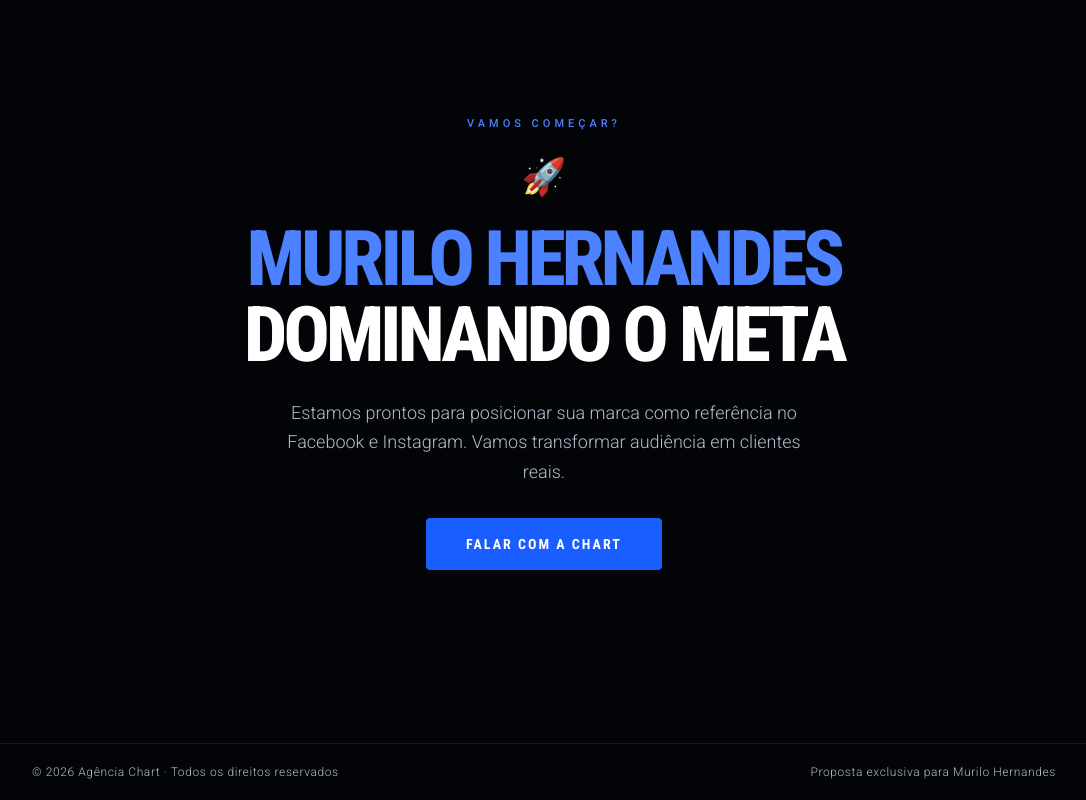
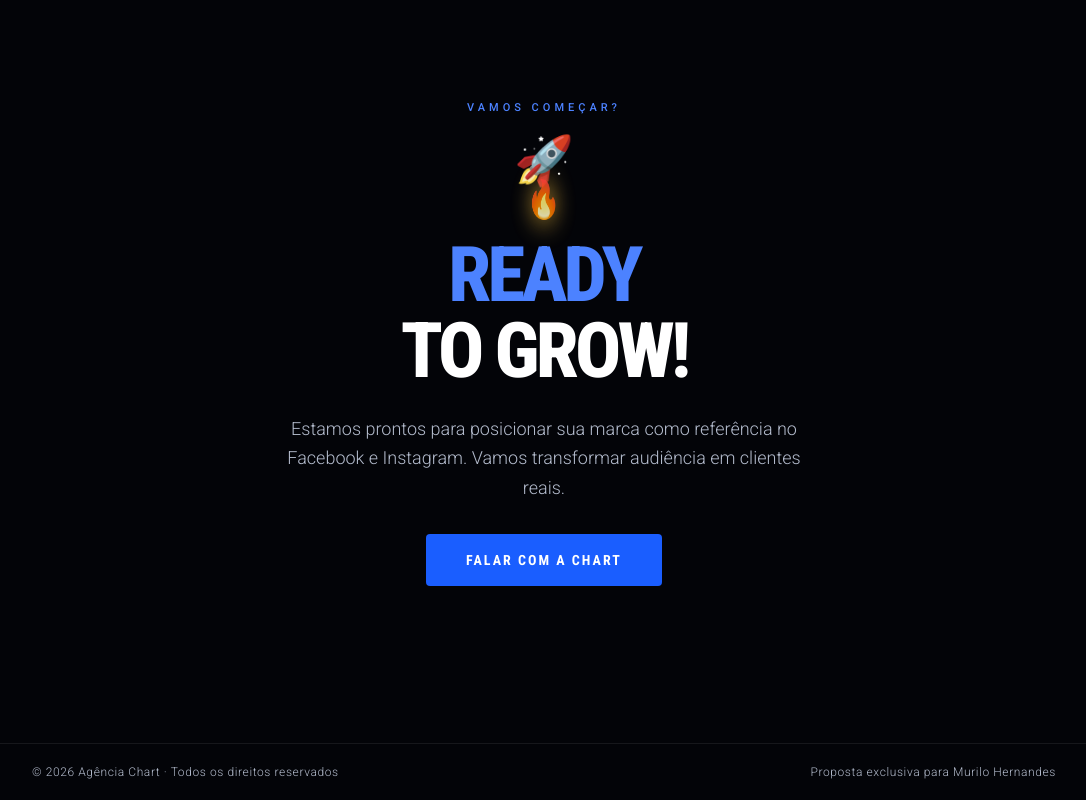
Before and after one commit to chartdigital/proposta-meta-ads, a React (Vite) app: page / in a window 1280 px wide. Shown: the part 5784-6584 px from the top of the page, without its empty margins (96-1182 px from the left). Built offline with nearby package versions, Linux system fonts and the light colour scheme; the HTML template or start-up script is replaced by a standard one.

Commit message:
Changes
Co-authored-by: chartdigital <264038008+chartdigital@users.noreply.github.com>

```diff
--- a/src/components/proposal/ClosingSection.tsx
+++ b/src/components/proposal/ClosingSection.tsx
@@ -3,11 +3,21 @@ const ClosingSection = () => (
     <p className="text-[11px] tracking-[4px] uppercase text-primary-light font-medium animate-fade-up max-md:text-[10px] max-md:tracking-[3px]">
       Vamos começar?
     </p>
-    <span className="text-4xl animate-fade-up max-md:text-3xl">🚀</span>
+    <div className="relative inline-flex flex-col items-center animate-fade-up">
+      <span className="text-5xl animate-rocket-float inline-block max-md:text-4xl" aria-hidden="true">
+        🚀
+      </span>
+      <span
+        className="text-3xl -mt-3 animate-flame-flicker origin-top inline-block drop-shadow-[0_0_12px_hsl(var(--gold))] max-md:text-2xl"
+        aria-hidden="true"
+      >
+        🔥
+      </span>
+    </div>
     <h2 className="font-condensed text-[clamp(24px,6vw,80px)] font-extrabold uppercase tracking-tighter leading-none animate-fade-up max-md:text-[clamp(26px,9vw,48px)]">
-      <span className="text-primary-light">Murilo Hernandes</span>
+      <span className="text-primary-light">Ready</span>
       <br />
-      dominando o Meta
+      to grow!
     </h2>
     <p className="text-[clamp(14px,1.5vw,18px)] text-muted-foreground max-w-[520px] leading-relaxed animate-fade-up max-md:text-[14px]">
       Estamos prontos para posicionar sua marca como referência no Facebook e Instagram. Vamos transformar
```
